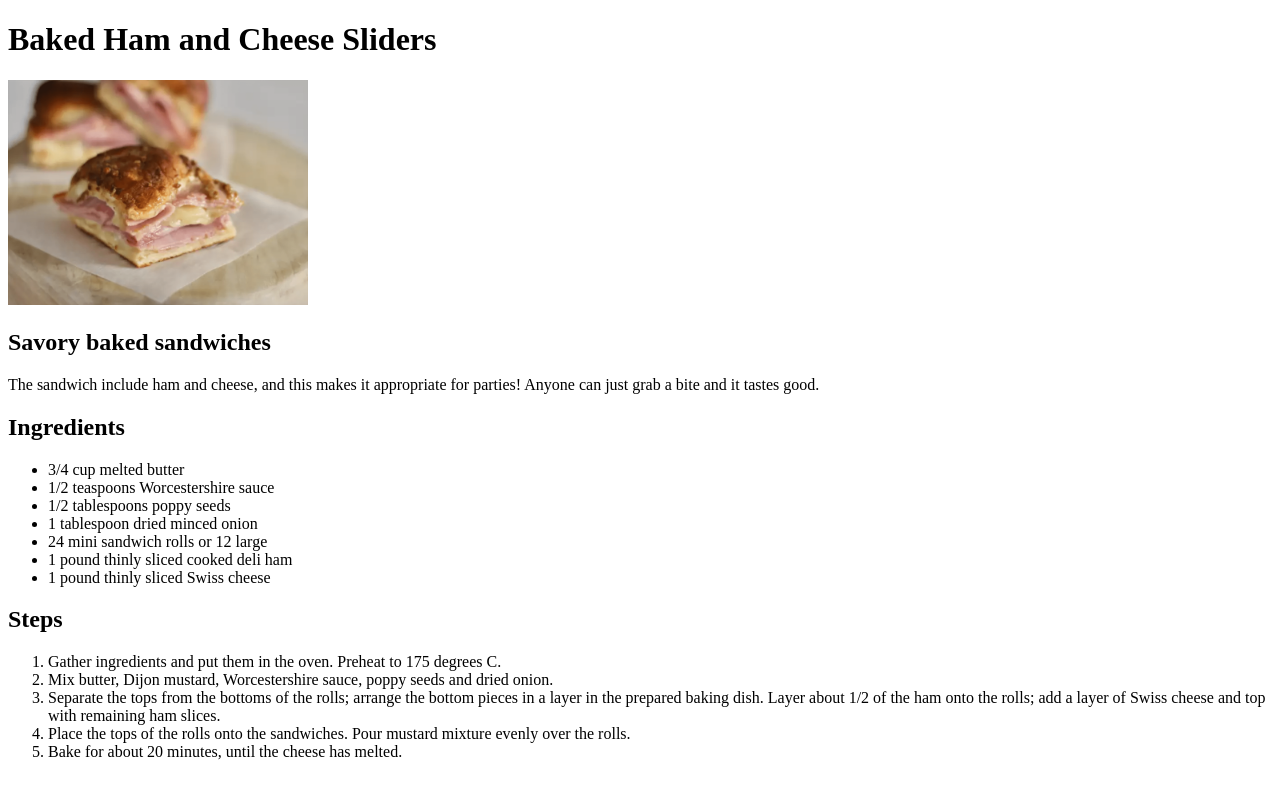
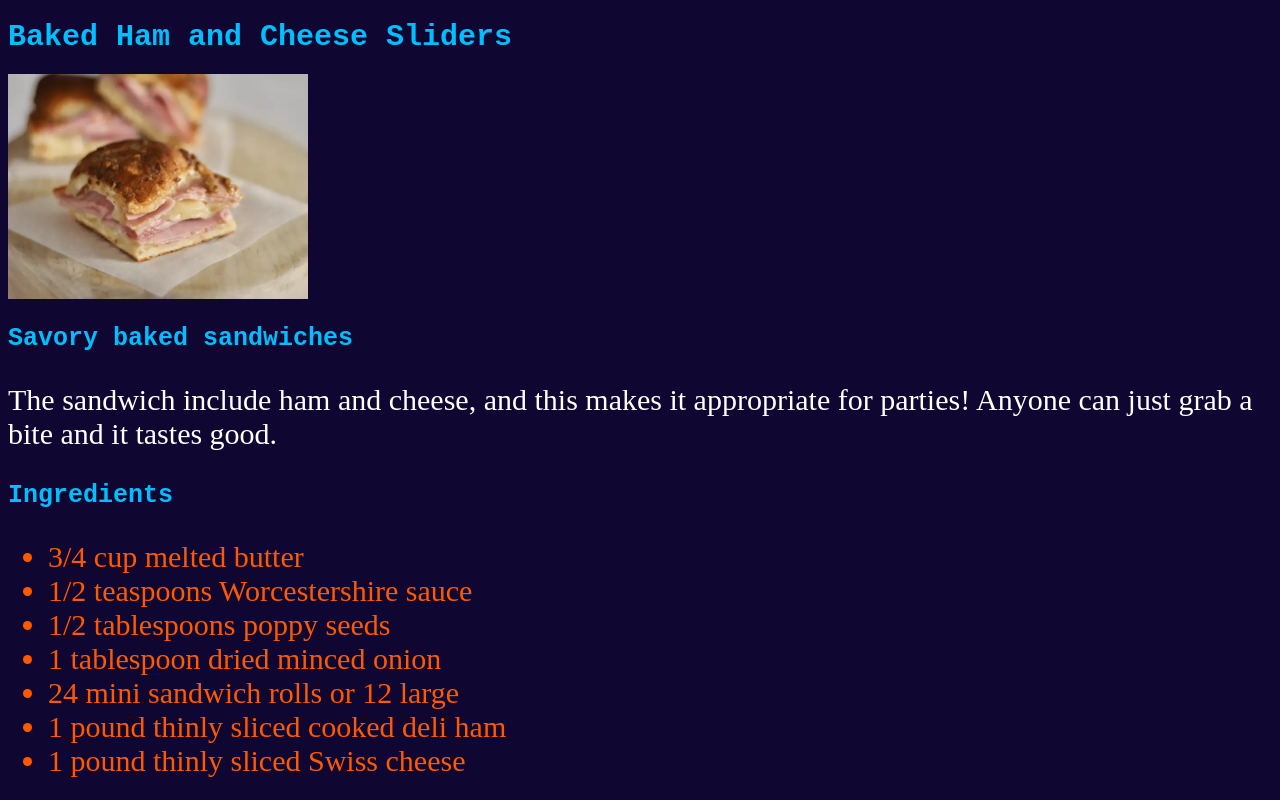
Before and after one commit to SamHou0/odin-recipes, a plain HTML site: page recipes/baked-ham-and-cheese-party-sandwiches.html in a window 1280 px wide. Shown: the top 800 px of the page. Drawn offline with Linux system fonts and the light colour scheme.

Commit message:
Add style to pages

```diff
--- a/recipes/baked-ham-and-cheese-party-sandwiches.html
+++ b/recipes/baked-ham-and-cheese-party-sandwiches.html
@@ -3,14 +3,15 @@
     <head>
         <meta charset="utf-8">
         <title>Baked Ham and Cheese Sliders</title>
+        <link rel="stylesheet" href="style.css">
     </head>
     <body>
         <h1>Baked Ham and Cheese Sliders</h1>
-        <img src="../images/baked-ham-and-cheese-sliders-sunnydaysnora.png" alt="A picture of the sandwich" width="300" height="225">
+        <img src="../images/baked-ham-and-cheese-sliders-sunnydaysnora.png" alt="A picture of the sandwich">
         <h2>Savory baked sandwiches</h2>
         <p>The sandwich include ham and cheese, and this makes it appropriate for parties! Anyone can just grab a bite and it tastes good.</p>
         <h2>Ingredients</h2>
-        <ul>
+        <ul class="ingredients">
             <li>3/4 cup melted butter</li>
             <li>1/2 teaspoons Worcestershire sauce</li>
             <li>1/2 tablespoons poppy seeds</li>
@@ -20,7 +21,7 @@
             <li>1 pound thinly sliced Swiss cheese</li>
         </ul>
         <h2>Steps</h2>
-        <ol>
+        <ol class="steps">
             <li>Gather ingredients and put them in the oven. Preheat to 175 degrees C.</li>
             <li>Mix butter, Dijon mustard, Worcestershire sauce, poppy seeds and dried onion.</li>
             <li>Separate the tops from the bottoms of the rolls; arrange the bottom pieces in a layer in the prepared baking dish. Layer about 1/2 of the ham onto the rolls; add a layer of Swiss cheese and top with remaining ham slices. </li>
--- /dev/null
+++ b/recipes/style.css
@@ -0,0 +1,30 @@
+body{
+    background-color: rgb(15, 6, 49);
+    color: white;
+}
+img{
+    width: 300px;
+    height: auto;
+}
+ul,ol{
+    font-size: 30px;
+}
+.ingredients li{
+    color: rgb(255, 89, 0);
+}
+.steps li{
+    color: rgb(0, 191, 255);
+    background-color: rgba(108, 98, 12, 0.415);
+}
+h1,h2{
+    font-family: 'Courier New', Courier, monospace,serif;
+    font-size: 25px;
+    color: deepskyblue;
+}
+h1{
+    font-size: 30px;
+}
+p{
+    font-size: 30px;
+    font-family: 'Times New Roman', Times, serif;
+}
--- /dev/null
+++ b/style.css
@@ -0,0 +1,17 @@
+body{
+    background-color: rgb(15, 6, 49);
+    color: white;
+}
+h1{
+    background-color: aqua;
+    text-align: center;
+    color: red;
+}
+ul{
+    font-size: 30px;
+    text-align: center;
+    color: deepskyblue;
+}
+a{
+    color: deepskyblue;
+}
```
Also changed, not shown: index.html (+1 -0 lines), recipes/double-chocolate-biscotti-with-cherries.html (+3 -2 lines), recipes/pizza.html (+3 -2 lines).
